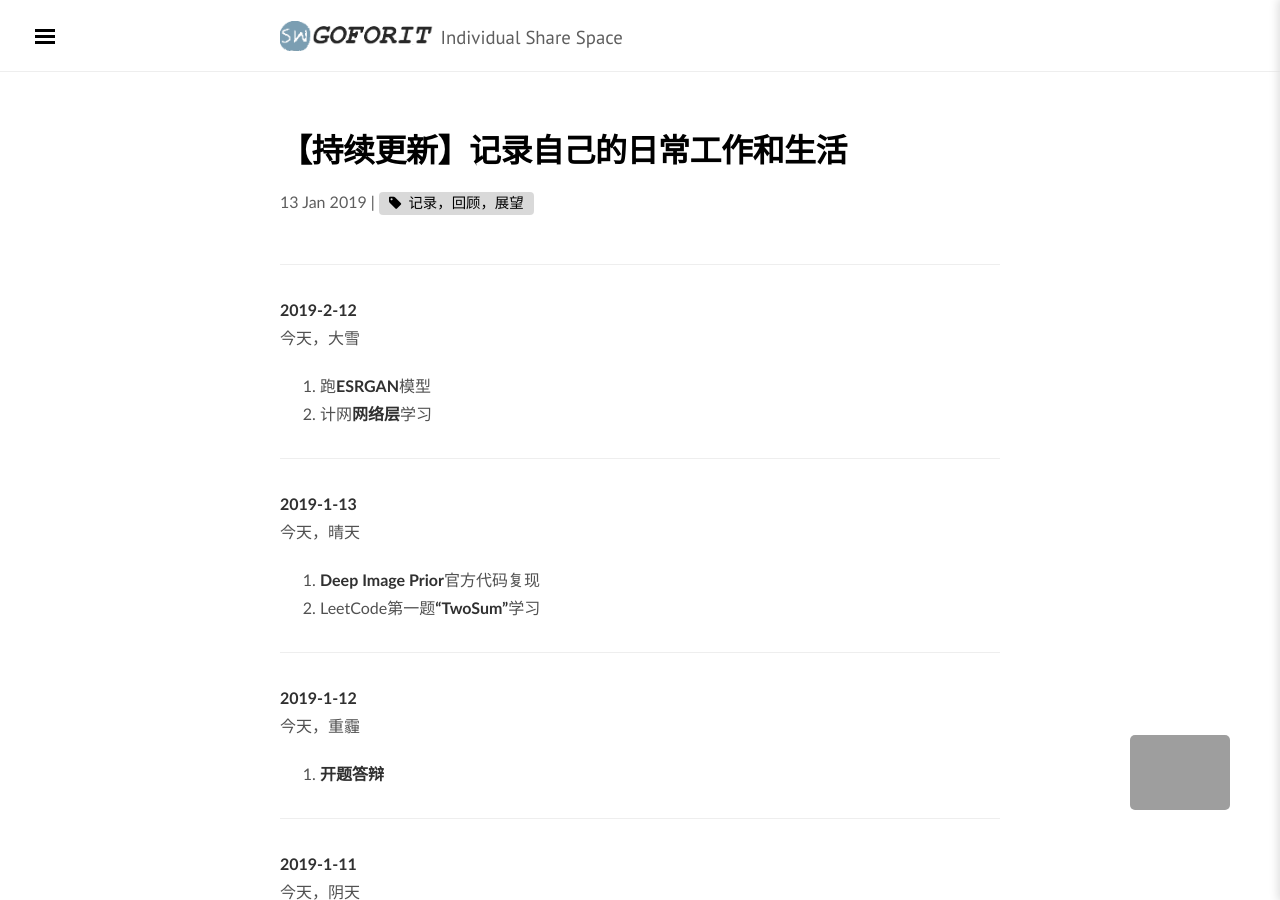
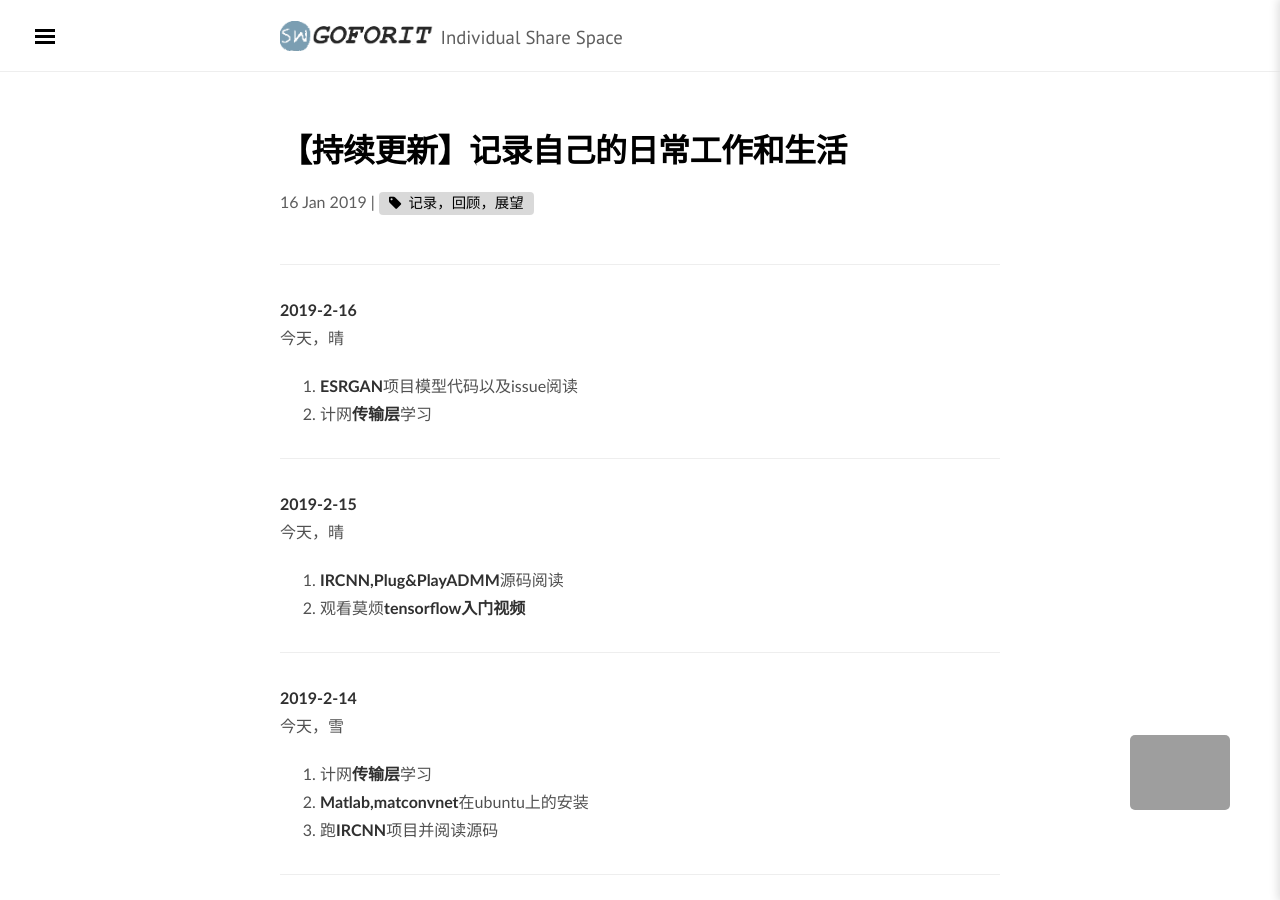
Before and after one commit to illust/illust.github.io, a Jekyll site: the page built from _posts/2019-1-16-works.md, in a window 1280 px wide and 900 px high. Built offline with Jekyll 4.4.1, drawn with Linux system fonts in a browser that asks for light colours; nearby versions of some CDN libraries; some web fonts are replaced; comment, search, counter and statistics services are not loaded.

Commit message:
add works

```diff
--- a/_posts/2019-1-13-works.md
+++ b/_posts/2019-1-16-works.md
@@ -5,6 +5,25 @@ categories: [dailyposts]
 excerpt: 回到写日记的年月里，fight！
 tags: [记录，回顾，展望]
 ---
+----------------------------
+**2019-2-16**
+今天，晴
+1.    **ESRGAN**项目模型代码以及issue阅读
+2.    计网**传输层**学习
+
+----------------------------
+**2019-2-15**
+今天，晴
+1.    **IRCNN,Plug&PlayADMM**源码阅读
+2.    观看莫烦**tensorflow入门视频**
+
+----------------------------
+**2019-2-14**
+今天，雪
+1.    计网**传输层**学习
+2.    **Matlab,matconvnet**在ubuntu上的安装
+3.    跑**IRCNN**项目并阅读源码
+
 ----------------------------
 **2019-2-12**
 今天，大雪
```
